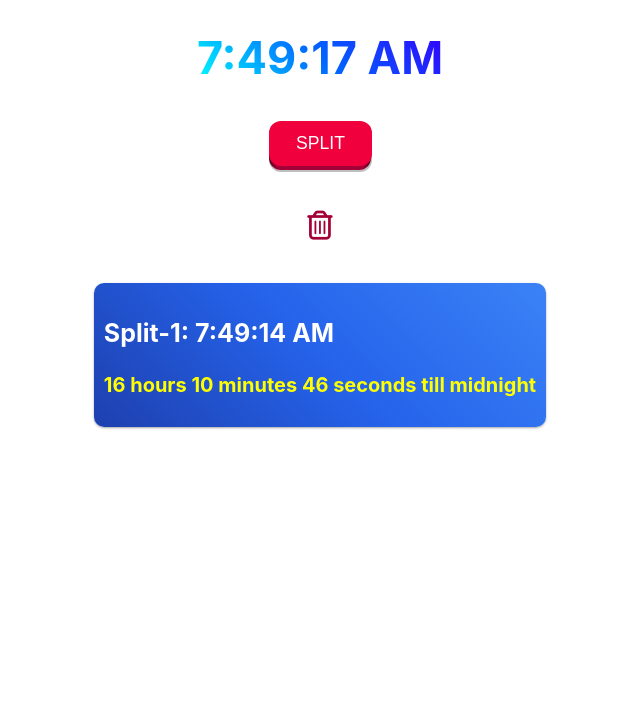
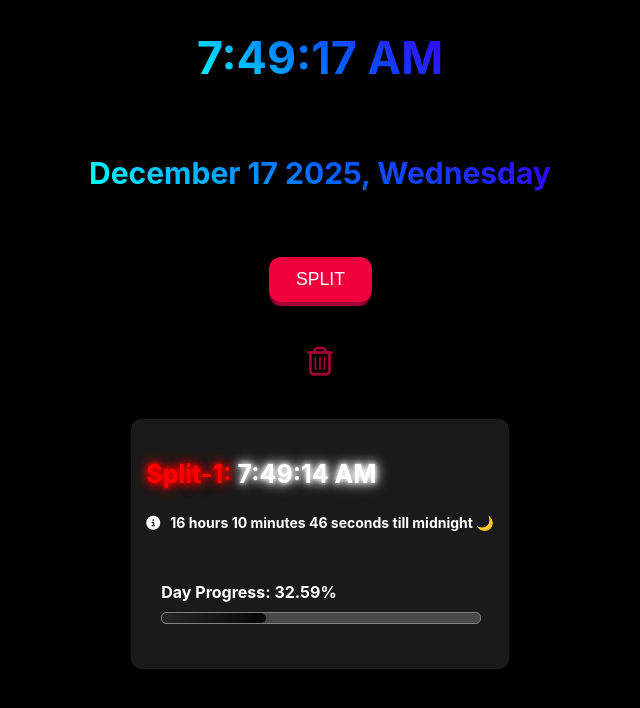
Before and after one commit to abk2191/time-splitter, a React (Vite) app: page / in a window 1280 px wide. Both pictures are taken after a click on the button "SPLIT". Shown: the top 708 px of the page, without its empty margins (320-960 px from the left). Built offline with nearby package versions, Linux system fonts and the light colour scheme.

Commit message:
Added new features

```diff
--- a/src/App.jsx
+++ b/src/App.jsx
@@ -12,6 +12,40 @@ function App() {
   useEffect(() => {
     localStorage.setItem("splitTimes", JSON.stringify(timee));
   }, [timee]);
+
+  // Function to calculate percentage of day passed
+  // Function to calculate percentage of day passed
+  function getDayPercentage(rawTime = null) {
+    let hours, minutes, seconds;
+
+    if (rawTime) {
+      // If rawTime is provided, parse it (it's in "HH:MM:SS" format)
+      [hours, minutes, seconds] = rawTime.split(":").map(Number);
+    } else {
+      // Otherwise, use current time
+      const now = new Date();
+      hours = now.getHours();
+      minutes = now.getMinutes();
+      seconds = now.getSeconds();
+    }
+
+    // Calculate total seconds passed today
+    const totalSecondsPassed = hours * 3600 + minutes * 60 + seconds;
+
+    // Total seconds in a day
+    const totalSecondsInDay = 24 * 60 * 60;
+
+    // Calculate percentage
+    const percentage = (totalSecondsPassed / totalSecondsInDay) * 100;
+
+    return {
+      percentage: percentage.toFixed(2),
+      formatted: `${percentage.toFixed(2)}%`,
+      time: `${hours.toString().padStart(2, "0")}:${minutes
+        .toString()
+        .padStart(2, "0")}:${seconds.toString().padStart(2, "0")}`,
+    };
+  }
 
   function getTime() {
     const now = new Date();
@@ -63,9 +97,19 @@ function App() {
     // Format the result
     return (
       <>
-        <span style={{ color: "yellow" }}>
+        <span
+          style={{
+            color: "white",
+            fontSize: "14px",
+            display: "flex",
+            gap: "10px",
+            alignItems: "center",
+            justifyContent: "center",
+          }}
+        >
+          <i class="fa-solid fa-circle-info"></i>
           {diffHours} hours {diffMinutes} minutes {diffSeconds} seconds till
-          midnight
+          midnight 🌙
         </span>
       </>
     );
@@ -79,10 +123,78 @@ function App() {
     setTimee([]);
   }
 
+  function displayDate() {
+    const date = new Date();
+    const options = {
+      weekday: "long",
+      day: "numeric",
+      month: "long",
+      year: "numeric",
+    };
+
+    // Split the formatted date
+    const formattedDate = date.toLocaleDateString("en-US", options);
+    const parts = formattedDate.split(", ");
+
+    // Reorder: "December 17, 2025, Wednesday"
+    const reordered = `${parts[1]} ${parts[2]}, ${parts[0]}`;
+
+    return <p className="date">{reordered}</p>;
+  }
+
+  // Reverse the array using filter() - create a new reversed array
+  const reversedTimee = timee.filter((item, index, array) => true).reverse();
+
+  // Get current day percentage
+  const dayProgress = getDayPercentage();
+
   return (
     <>
       <div className="time-container">
         <LiveClock />
+        {displayDate()}
+
+        {/* Day Progress Display
+        <div
+          style={{
+            margin: "15px 0",
+            padding: "15px",
+            background: "rgba(255, 255, 255, 0.1)",
+            borderRadius: "10px",
+            textAlign: "center",
+          }}
+        >
+          <p
+            style={{
+              color: "white",
+              fontSize: "16px",
+              marginBottom: "5px",
+            }}
+          >
+            Day Progress: {dayProgress.formatted}
+          </p>
+
+          <div
+            style={{
+              width: "100%",
+              height: "10px",
+              backgroundColor: "rgba(255, 255, 255, 0.2)",
+              borderRadius: "5px",
+              overflow: "hidden",
+            }}
+          >
+            <div
+              style={{
+                width: `${dayProgress.percentage}%`,
+                height: "100%",
+                background: "linear-gradient(90deg, #4CAF50, #8BC34A)",
+                transition: "width 0.3s ease",
+                borderRadius: "5px",
+              }}
+            />
+          </div>
+        </div> */}
+
         <button onClick={getTime}>
           <span className="shadow"></span>
           <span className="edge"></span>
@@ -90,17 +202,83 @@ function App() {
         </button>
 
         <button className="delete-button" onClick={clearLocalStorage}>
-          <i class="fa-regular fa-trash-can"></i>
+          <i className="fa-regular fa-trash-can"></i>
         </button>
 
-        {timee.map((timeObj, index) => (
-          <div key={timeObj.timestamp} className="time-div">
-            <p className="thime" style={{ fontSize: "25px" }}>
-              Split-{index + 1}: {timeObj.displayTime}
-            </p>
-            <p style={{ fontSize: "20px" }}>{tillMidnight(timeObj.rawTime)}</p>
-          </div>
-        ))}
+        {reversedTimee.map((timeObj, index) => {
+          // Calculate day progress for THIS specific split time
+          const splitDayProgress = getDayPercentage(timeObj.rawTime);
+
+          return (
+            <div key={timeObj.timestamp} className="time-div">
+              <p className="thime" style={{ fontSize: "25px" }}>
+                <span
+                  style={{
+                    color: "red",
+                    textShadow: "0 0 5px red, 0 0 10px red, 0 0 15px red",
+                  }}
+                >
+                  Split-{reversedTimee.length - index}:
+                </span>{" "}
+                <span
+                  style={{
+                    color: "white",
+                    textShadow: "0 0 5px white, 0 0 10px white, 0 0 15px white",
+                  }}
+                >
+                  {timeObj.displayTime}
+                </span>
+              </p>
+              <p style={{ fontSize: "20px" }}>
+                {tillMidnight(timeObj.rawTime)}
+              </p>
+              {/* Day Progress Display - using splitDayProgress instead of dayProgress */}
+              <div
+                style={{
+                  margin: "15px 0",
+                  padding: "15px",
+                  background: "#1a1a1a",
+                  borderRadius: "10px",
+                  textAlign: "center",
+                }}
+              >
+                <p
+                  style={{
+                    color: "white",
+                    fontSize: "16px",
+                    marginBottom: "10px",
+                    textAlign: "left",
+                  }}
+                >
+                  Day Progress: {splitDayProgress.formatted}
+                </p>
+
+                {/* Progress Bar */}
+                <div
+                  style={{
+                    width: "100%",
+                    height: "10px",
+                    backgroundColor: "rgba(255, 255, 255, 0.2)",
+                    borderRadius: "5px",
+                    border: "1px solid grey",
+                    overflow: "hidden",
+                  }}
+                >
+                  <div
+                    style={{
+                      width: `${splitDayProgress.percentage}%`,
+                      height: "100%",
+                      background:
+                        "linear-gradient(90deg, #252725ff, #060606ff)",
+                      transition: "width 0.3s ease",
+                      borderRadius: "5px",
+                    }}
+                  />
+                </div>
+              </div>
+            </div>
+          );
+        })}
 
         {timee.length === 0 && (
           <div
--- a/src/index.css
+++ b/src/index.css
@@ -11,22 +11,31 @@
   font-size: 45px;
   font-family: "Inter", sans-serif;
   font-weight: bolder;
-
   background: linear-gradient(45deg, #00ffff, #0066ff, #3300ff);
   -webkit-background-clip: text;
   -webkit-text-fill-color: transparent;
   background-clip: text;
 }
 
+.date {
+  background: linear-gradient(45deg, #00ffff, #0066ff, #3300ff);
+  -webkit-background-clip: text;
+  -webkit-text-fill-color: transparent;
+  background-clip: text;
+  font-size: 30px;
+  font-weight: bold;
+}
+
 .time-div {
   border: none;
   border-radius: 10px;
-  padding: 10px;
-  background: linear-gradient(45deg, #1e40af, #2563eb, #3b82f6);
+  padding: 15px;
+  background-color: #1a1a1a;
   color: white;
   font-weight: bold;
   box-shadow: 0 1px 3px rgba(0, 0, 0, 0.12), 0 1px 2px rgba(0, 0, 0, 0.24);
   text-wrap: wrap;
+  margin-bottom: 40px;
 }
 
 .delete-button {
@@ -41,6 +50,7 @@
 body,
 html {
   font-family: "Inter", sans-serif;
+  background-color: black;
 }
 
 /* From Uiverse.io by cssbuttons-io */
```
